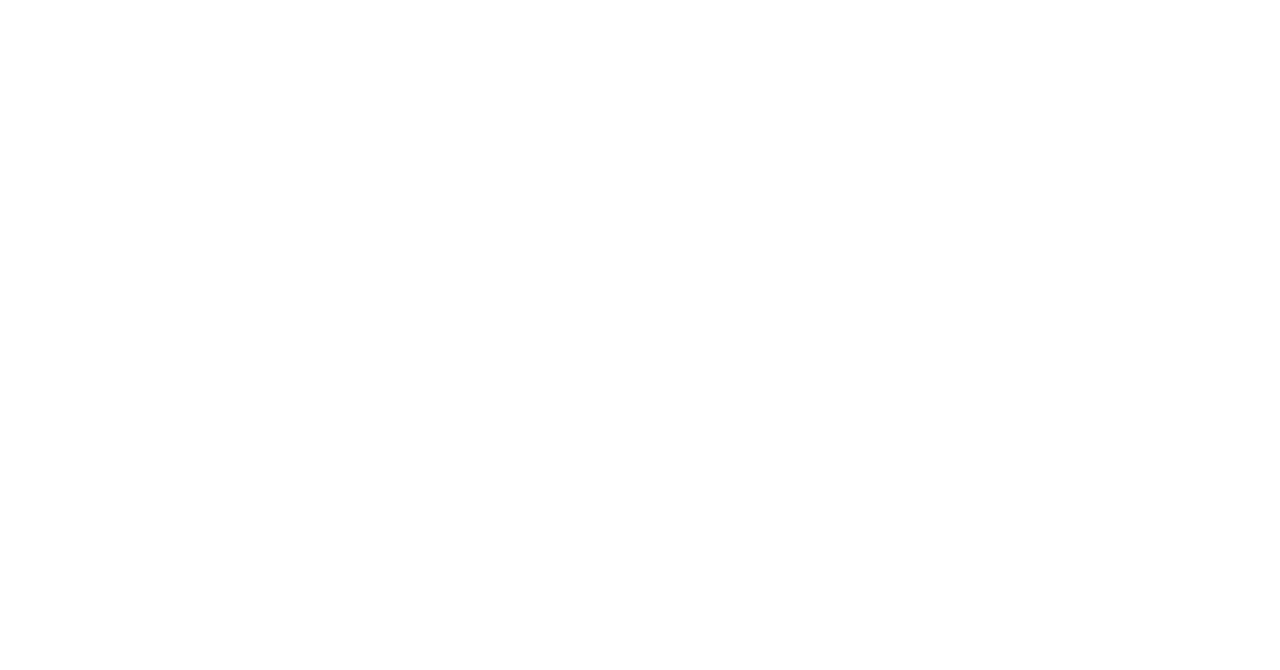
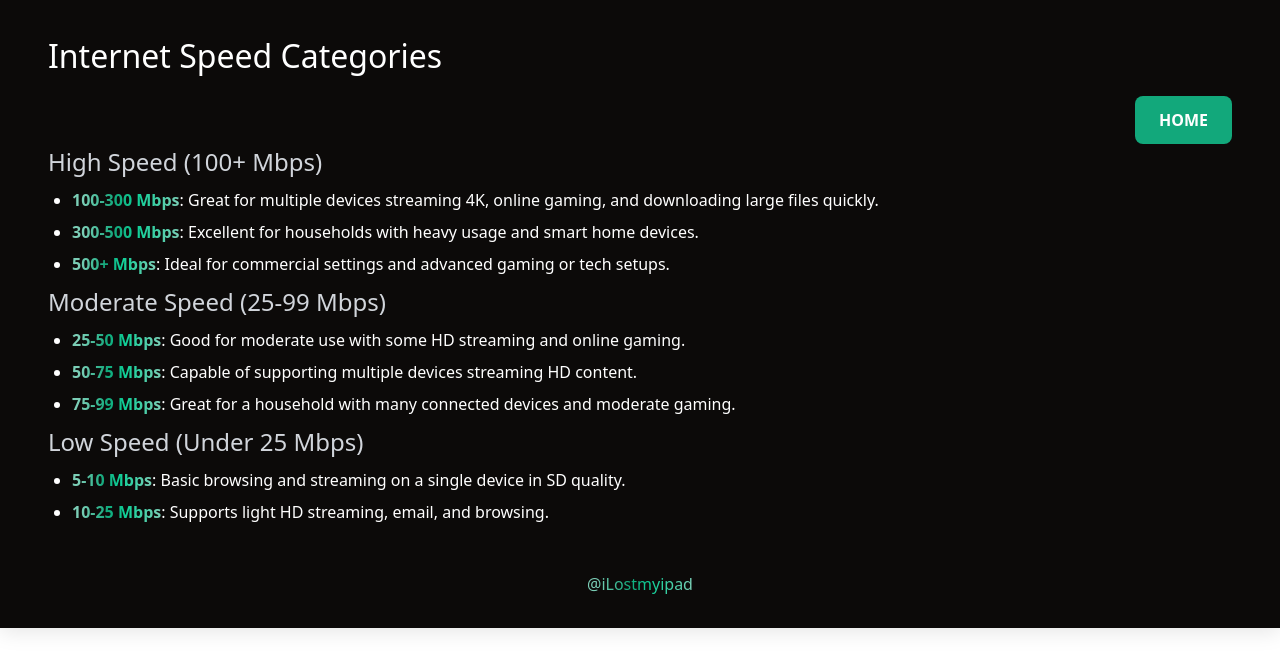
Before and after one commit to sudo-self/NetWise, a Nuxt app: page /SpeedVue in a window 1280 px wide. Before the commit this address had no page. Shown: the top 670 px of the page. Built offline with nearby package versions, Linux system fonts and the light colour scheme.

Commit message:
Create SpeedVue.vue

```diff
--- /dev/null
+++ b/pages/SpeedVue.vue
@@ -0,0 +1,171 @@
+<template>
+  <div class="wrapper">
+    <div class="margins">
+      <div class="header">
+        <h1 class="heading">Internet Speed Categories</h1>
+        <div class="flex justify-end mt-4">
+          <router-link to="/" class="action-button">Home</router-link>
+        </div>
+      </div>
+
+      <div class="toolkit">
+        <div v-for="category in speedCategories" :key="category.title" class="tool">
+          <h2 class="tool-title text-gray-300">{{ category.title }}</h2>
+          <ul class="list-disc pl-5">
+            <li v-for="speed in category.speeds" :key="speed.range" class="tool-description mb-1">
+              <strong class="gradient__text">{{ speed.range }}</strong>: {{ speed.description }}
+            </li>
+          </ul>
+        </div>
+      </div>
+    </div>
+
+    <footer class="margins footer">
+      <div class="social">
+        <a href="https://x.com/ilostmyipad" rel="noopener noreferrer" target="_blank" class="hover-underline-animation">
+          <span class="gradient__text">@iLostmyipad</span>
+        </a>
+      </div>
+    </footer>
+  </div>
+</template>
+
+<script>
+export default {
+  name: "InternetSpeedCategories",
+  data() {
+    return {
+      speedCategories: [
+        {
+          title: "High Speed (100+ Mbps)",
+          speeds: [
+            { range: "100-300 Mbps", description: "Great for multiple devices streaming 4K, online gaming, and downloading large files quickly." },
+            { range: "300-500 Mbps", description: "Excellent for households with heavy usage and smart home devices." },
+            { range: "500+ Mbps", description: "Ideal for commercial settings and advanced gaming or tech setups." },
+          ],
+        },
+        {
+          title: "Moderate Speed (25-99 Mbps)",
+          speeds: [
+            { range: "25-50 Mbps", description: "Good for moderate use with some HD streaming and online gaming." },
+            { range: "50-75 Mbps", description: "Capable of supporting multiple devices streaming HD content." },
+            { range: "75-99 Mbps", description: "Great for a household with many connected devices and moderate gaming." },
+          ],
+        },
+        {
+          title: "Low Speed (Under 25 Mbps)",
+          speeds: [
+            { range: "5-10 Mbps", description: "Basic browsing and streaming on a single device in SD quality." },
+            { range: "10-25 Mbps", description: "Supports light HD streaming, email, and browsing." },
+          ],
+        },
+      ],
+    };
+  },
+};
+</script>
+
+<style scoped>
+body {
+  background-color: #0c0a09;
+  margin: 0;
+  color: #000;
+}
+
+.wrapper {
+  background-color: #0c0a09;
+  color: #fff;
+  padding: 2rem;
+  border-radius: 0px;
+  box-shadow: 0 4px 20px rgba(0, 0, 0, 0.1);
+}
+
+.margins {
+  padding-left: 1rem;
+  padding-right: 1rem;
+}
+
+.heading {
+  font-size: 2rem;
+  margin-bottom: 1rem;
+}
+
+.tool-title {
+  font-size: 1.5rem;
+  margin-bottom: 0.5rem;
+}
+
+.tool-description {
+  margin-bottom: 1rem;
+}
+
+.list-disc {
+  list-style-type: disc;
+  padding-left: 1.5rem;
+}
+
+.list-disc li {
+  margin-bottom: 0.5rem;
+}
+
+.gradient__text {
+  background: linear-gradient(90deg, #7bceb6 10%, #12a87b 40%, #0fcf97 60%, #7bceb6 100%);
+  -webkit-background-clip: text;
+  -webkit-text-fill-color: transparent;
+}
+
+.action-button {
+    background-color: #12a87b;
+    color: white;
+    padding: 0.75rem 1.5rem;
+    border-radius: 0.5rem;
+    font-weight: 600;
+    text-transform: uppercase;
+    transition: background-color 0.3s ease;
+    margin-left: auto;
+}
+
+.action-button:hover {
+    background-color: #0fcf97;
+}
+
+.gradient__text {
+  background: linear-gradient(90deg, #7bceb6 10%, #12a87b 40%, #0fcf97 60%, #7bceb6 100%);
+  -webkit-background-clip: text;
+  -webkit-text-fill-color: transparent;
+}
+
+.footer {
+  color: #444;
+  padding-top: 1rem;
+  margin-top: 2rem;
+  text-align: center;
+}
+
+.social a {
+  text-decoration: none;
+  color: #000;
+}
+
+.hover-underline-animation {
+  position: relative;
+  display: inline-block;
+}
+
+.hover-underline-animation:after {
+  content: "";
+  background: #12a87b;
+  height: 2px;
+  left: 50%;
+  position: absolute;
+  transition: all 0.3s ease;
+  width: 0;
+}
+
+.hover-underline-animation:hover:after {
+  left: 0;
+  width: 100%;
+}
+
+
+</style>
```
